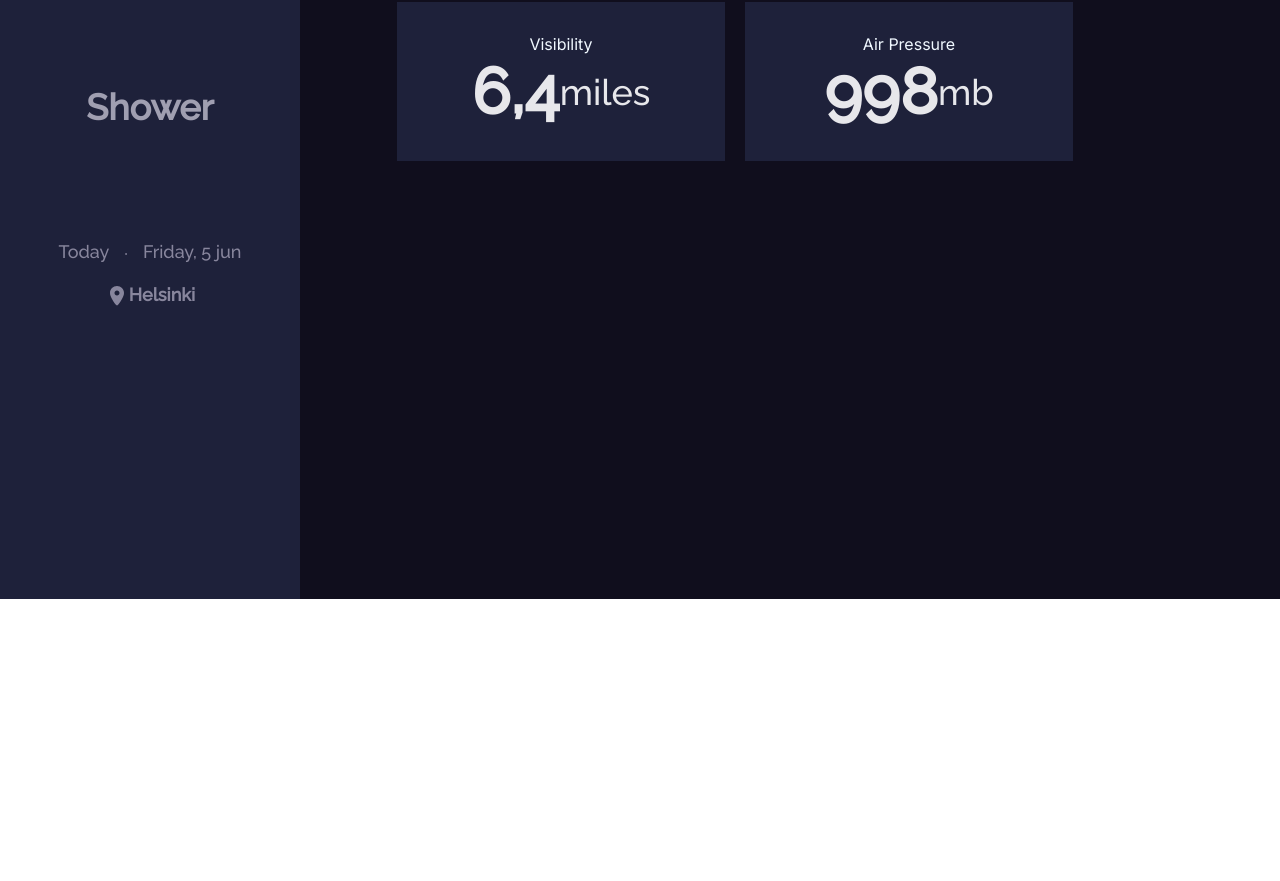
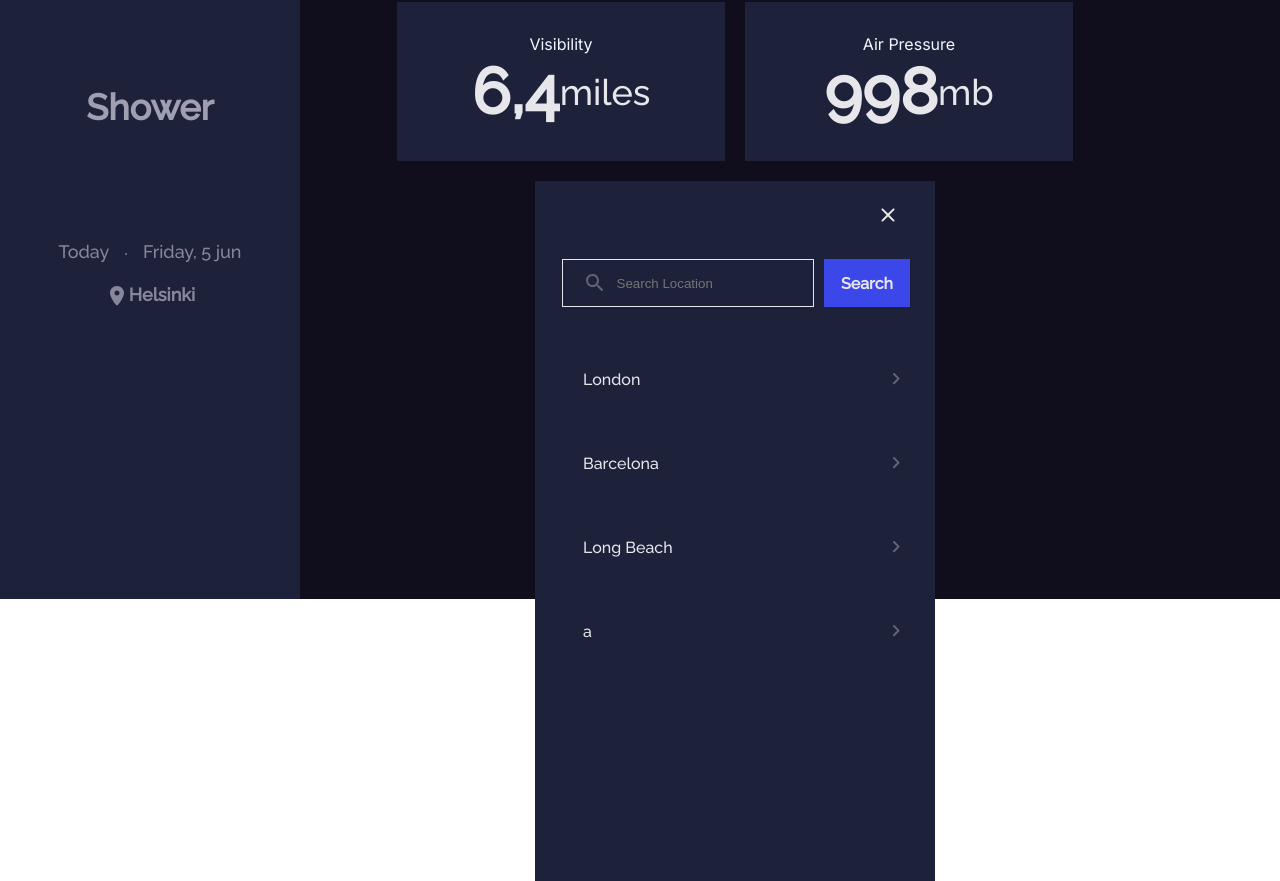
Before and after one commit to MoraxAlejo/ProyectoFinalLvl2, a Next.js app: page / in a window 1280 px wide. Shown: the part 601-1482 px from the top of the page. Before the commit the page ends 1200 px from the top, so only its background shows below. Built offline with nearby package versions, Linux system fonts and the light colour scheme.

Commit message:
Septimo Commit

```diff
--- a/componentes/Bigcard/BigCard.js
+++ b/componentes/Bigcard/BigCard.js
@@ -1,11 +1,14 @@
 import { Cloud, Icons } from "../Icons"
 import { Location } from "../Icons"
+import { Nav } from "../Nav/Nav"
 
 
 export const BigCard = () => {
   return (
     <>
+
     <div className='bigcard'>
+
         <div className="contenedor-nav">
       <nav>
         <ul>
--- a/componentes/Cards/MediaCardSmall.js
+++ b/componentes/Cards/MediaCardSmall.js
@@ -1,3 +1,4 @@
+import { Nav } from "../Nav/Nav"
 
 
 export const MediaCardSmall = () => {
@@ -18,6 +19,7 @@ export const MediaCardSmall = () => {
         <p>998 </p><p>mb</p>
         </div>
     </div>
+    <Nav />
     </>
   )
 }
--- a/componentes/Icons.js
+++ b/componentes/Icons.js
@@ -77,3 +77,50 @@ export const Navigation = () => {
 </svg>
   )
 }
+
+
+
+
+export const Close = () => {
+  return (
+    <svg xmlns="http://www.w3.org/2000/svg" width="24" height="24" viewBox="0 0 24 24" fill="none">
+<g clip-path="url(#clip0_1_253)">
+<path d="M18.3 5.70973C17.91 5.31973 17.28 5.31973 16.89 5.70973L12 10.5897L7.10997 5.69973C6.71997 5.30973 6.08997 5.30973 5.69997 5.69973C5.30997 6.08973 5.30997 6.71973 5.69997 7.10973L10.59 11.9997L5.69997 16.8897C5.30997 17.2797 5.30997 17.9097 5.69997 18.2997C6.08997 18.6897 6.71997 18.6897 7.10997 18.2997L12 13.4097L16.89 18.2997C17.28 18.6897 17.91 18.6897 18.3 18.2997C18.69 17.9097 18.69 17.2797 18.3 16.8897L13.41 11.9997L18.3 7.10973C18.68 6.72973 18.68 6.08973 18.3 5.70973Z" fill="#E7E7EB"/>
+</g>
+<defs>
+<clipPath id="clip0_1_253">
+<rect width="24" height="24" fill="white"/>
+</clipPath>
+</defs>
+</svg>
+  )
+}
+
+
+
+
+export const Search = () => {
+  return (
+    <svg xmlns="http://www.w3.org/2000/svg" width="24" height="24" viewBox="0 0 24 24" fill="none">
+    <g clip-path="url(#clip0_1_245)">
+    <path d="M15.5 14H14.71L14.43 13.73C15.63 12.33 16.25 10.42 15.91 8.39002C15.44 5.61002 13.12 3.39002 10.32 3.05002C6.09001 2.53002 2.53002 6.09001 3.05002 10.32C3.39002 13.12 5.61002 15.44 8.39002 15.91C10.42 16.25 12.33 15.63 13.73 14.43L14 14.71V15.5L18.25 19.75C18.66 20.16 19.33 20.16 19.74 19.75C20.15 19.34 20.15 18.67 19.74 18.26L15.5 14ZM9.50002 14C7.01002 14 5.00002 11.99 5.00002 9.50002C5.00002 7.01002 7.01002 5.00002 9.50002 5.00002C11.99 5.00002 14 7.01002 14 9.50002C14 11.99 11.99 14 9.50002 14Z" fill="#616475"/>
+    </g>
+    <defs>
+    <clipPath id="clip0_1_245">
+    <rect width="24" height="24" fill="white"/>
+    </clipPath>
+    </defs>
+    </svg>
+  )
+}
+
+
+
+
+export const ListIcon = () => {
+  return (
+    <svg xmlns="http://www.w3.org/2000/svg" width="7" height="12" viewBox="0 0 7 12" fill="none">
+<path d="M0.2925 9.4625L4.1725 5.5825L0.2925 1.7025C-0.0975 1.3125 -0.0975 0.6825 0.2925 0.2925C0.6825 -0.0975 1.3125 -0.0975 1.7025 0.2925L6.2925 4.8825C6.6825 5.2725 6.6825 5.9025 6.2925 6.2925L1.7025 10.8825C1.3125 11.2725 0.6825 11.2725 0.2925 10.8825C-0.0875 10.4925 -0.0975 9.8525 0.2925 9.4625Z" fill="#616475"/>
+</svg>
+  )
+}
--- /dev/null
+++ b/componentes/Nav/CityList.js
@@ -0,0 +1,14 @@
+import { ListIcon } from "../Icons"
+
+export const CityList = (props) => {
+  return (
+   <>
+    <div className="places-list">
+            <div className="city-container">
+                <p>{props.city}</p> <p className="icon-list"> <ListIcon/>  </p>
+            </div>
+       </div>
+
+   </>
+  )
+}
--- /dev/null
+++ b/componentes/Nav/Nav.css
@@ -0,0 +1,115 @@
+.bigcarg-nav {
+    background: #1E213A;
+    color: white;
+    width: 400px;
+    height: 700px;
+    display: flex;
+    justify-content: center;
+    align-items: stretch;
+
+  }
+
+  .container-inputs {
+    padding-left: 15px;
+
+  }
+
+  .container-search {
+
+    display: flex;
+    align-items: center;
+    justify-content: center;
+    gap: 10px;
+    background-color: transparent;
+    height: 40px;
+    border: 1px solid #E7E7EB;
+    width: 252px;
+    height: 48px;
+    flex-shrink: 0;
+
+  }
+
+  #search {
+    border: none;
+    height:20px ;
+    background-color: transparent;
+  }
+
+  .close {
+    width: 360px;
+    padding-right: 20px;
+    padding-top: 20px;
+    background-color: transparent;
+    border-color: transparent;
+    display:flex;
+    justify-content: end;
+    align-items: end;
+  }
+
+
+  .contenedor-alineador {
+    padding-top: 30px;
+    display: flex;
+    gap: 10px;
+    padding-bottom: 40px;
+  }
+
+  #boton-search {
+    background: #3C47E9;
+    width: 86px;
+    height: 48px;
+    flex-shrink: 0;
+    color: #E7E7EB;
+    font-family: Raleway;
+    font-size: 16px;
+    font-style: normal;
+    font-weight: 600;
+    line-height: normal;
+    border-color: transparent;
+  }
+
+  .places-list {
+    border: 1px solid transparent;
+    width: 200px;
+    width: 351px;
+    height: 64px;
+    flex-shrink: 0;
+    display: flex;
+    align-items: center;
+    justify-content: flex-start;
+  }
+
+.places-list:hover {
+    border: 1px solid #616475;;
+  }
+
+
+  .city-container {
+    display: flex;
+    justify-content: center;
+    align-items: center;
+
+  }
+
+
+  .city-container > :first-child {
+
+    color: #E7E7EB;
+    font-family: Raleway;
+    font-size: 16px;
+    font-style: normal;
+    font-weight: 500;
+    line-height: normal;
+    padding-left: 20px;
+    width: 330px;
+  }
+
+  .cities {
+    padding-right: 10px;
+    height: 500px;
+    display: flex;
+    justify-self: center;
+    align-items: center;
+    flex-direction: column;
+    gap: 20px;
+  }
--- /dev/null
+++ b/componentes/Nav/Nav.js
@@ -0,0 +1,25 @@
+import { Close, Search } from "../Icons"
+import { CityList } from "./CityList"
+import "./Nav.css"
+
+export const Nav = () => {
+    const search = <Search/>
+  return (
+    <div className="bigcarg-nav">
+      <div className="container-inputs">
+        <div><button className="close"><Close /></button></div>
+        <div className="contenedor-alineador">
+       <div className="container-search"> {search} <input id="search" type="text" placeholder = "Search Location"  />
+        </div>
+        <button id="boton-search">Search</button>
+        </div>
+        <div className="cities">
+        <CityList city = "London" />
+        <CityList city = "Barcelona" />
+        <CityList city = "Long Beach" />
+        <CityList city = "a" />
+        </div>
+      </div>
+    </div>
+  )
+}
--- a/src/app/globals.css
+++ b/src/app/globals.css
@@ -45,8 +45,6 @@ ul {
   background-color: #1E213A;
   color: white;
   height: 150vh;
-
-
 }
 
 
```
